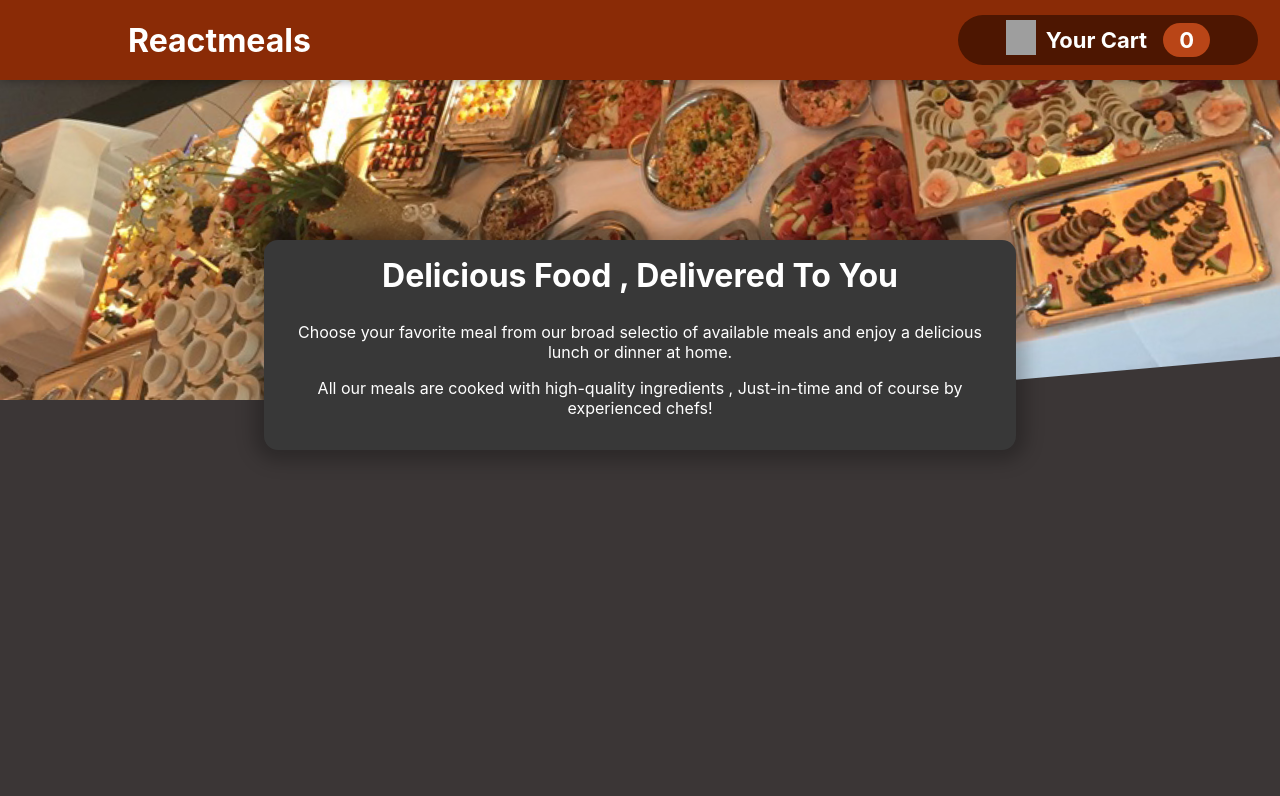
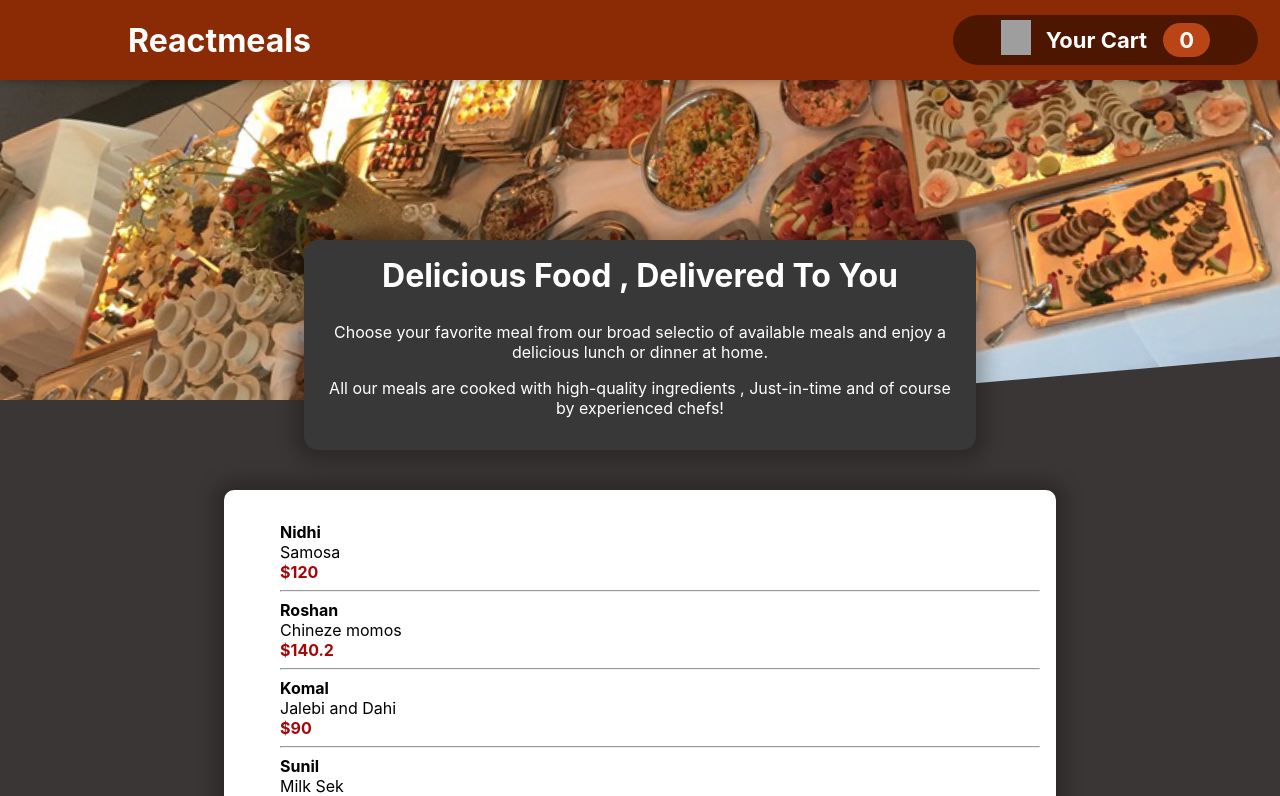
Before and after one commit to Abhishek-Mishra-77/Resturant-meal-App, a React (Create React App) app: page / in a window 1280 px wide. Shown: the top 796 px of the page. Built offline with nearby package versions, Linux system fonts and the light colour scheme; grey boxes are pictures that could not be loaded.

Commit message:
MealsItemGetAdded

```diff
--- a/src/App.js
+++ b/src/App.js
@@ -1,11 +1,17 @@
 import React, { Fragment } from "react";
 import Header from "./components/Layouts/Header";
+import Meals from "./components/Meals/AvailableMeals";
+import Summary from "./components/Meals/Summary";
 
 
 function App() {
   return (
     <Fragment>
       <Header />
+      <main>
+        <Summary />
+        <Meals />
+      </main>
     </Fragment>
   );
 }
--- a/src/components/Layouts/Header.js
+++ b/src/components/Layouts/Header.js
@@ -2,7 +2,6 @@ import React, { Fragment } from "react";
 import classes from './Header.module.css';
 import HeaderButton from "./HeaderButton";
 import mealsImage from '../../images/meals1.jpg';
-import Summary from "../Meals/Summary";
 
 
 const Header = () => {
@@ -14,12 +13,8 @@ const Header = () => {
       </header>
 
       <div className={classes['main-image']}>
-            <img src={mealsImage} alt="Image of Table Food"/>
+        <img src={mealsImage} alt="Image of Table Food" />
       </div>
-
-          <Summary/>
-
-
     </Fragment>
   )
 }
--- a/src/components/Layouts/HeaderButton.module.css
+++ b/src/components/Layouts/HeaderButton.module.css
@@ -4,7 +4,7 @@
   border: none;
   background-color: #4d1601;
   color: white;
-  padding: 0.75rem 3rem;
+  padding: 0.50rem 3rem;
   display: flex;
   justify-content: center;
   align-items: center;
@@ -24,7 +24,7 @@
 .icon img {
     width: 30px;
     height: 35px;
-    margin-right: 10px;
+    margin-right: 15px;
     color: white;
 }
 
--- /dev/null
+++ b/src/components/Meals/AvailableMeals.js
@@ -0,0 +1,125 @@
+import React, { Fragment } from "react";
+import classes from './AvailableMeals.module.css';
+
+const Meals = () => {
+
+
+    const Initial_Meals = [
+        {
+            id: '01',
+            name: 'Nidhi',
+            description: 'Samosa',
+            price: '120'
+        },
+        {
+            id: '02',
+            name: 'Roshan',
+            description: 'Chineze momos',
+            price: '140.2'
+        },
+        {
+            id: '03',
+            name: 'Komal',
+            description: 'Jalebi and Dahi',
+            price: '90'
+        },
+        {
+            id: '04',
+            name: 'Sunil',
+            description: 'Milk Sek',
+            price: '40.2'
+        },
+        {
+            id: '01',
+            name: 'Nidhi',
+            description: 'Samosa',
+            price: '120'
+        },
+        {
+            id: '02',
+            name: 'Roshan',
+            description: 'Chineze momos',
+            price: '140.2'
+        },
+        {
+            id: '03',
+            name: 'Komal',
+            description: 'Jalebi and Dahi',
+            price: '90'
+        },
+        {
+            id: '04',
+            name: 'Sunil',
+            description: 'Milk Sek',
+            price: '40.2'
+        },
+        {
+            id: '01',
+            name: 'Nidhi',
+            description: 'Samosa',
+            price: '120'
+        },
+        {
+            id: '02',
+            name: 'Roshan',
+            description: 'Chineze momos',
+            price: '140.2'
+        },
+        {
+            id: '03',
+            name: 'Komal',
+            description: 'Jalebi and Dahi',
+            price: '90'
+        },
+        {
+            id: '04',
+            name: 'Sunil',
+            description: 'Milk Sek',
+            price: '40.2'
+        },
+        {
+            id: '01',
+            name: 'Nidhi',
+            description: 'Samosa',
+            price: '120'
+        },
+        {
+            id: '02',
+            name: 'Roshan',
+            description: 'Chineze momos',
+            price: '140.2'
+        },
+        {
+            id: '03',
+            name: 'Komal',
+            description: 'Jalebi and Dahi',
+            price: '90'
+        },
+        {
+            id: '04',
+            name: 'Sunil',
+            description: 'Milk Sek',
+            price: '40.2'
+        }
+    ]
+
+
+
+    return (
+        <section className={classes.meals}>
+            <ul>
+                {Initial_Meals.map((meal) => (
+                    <li>
+                        <span className={classes.name}>{meal.name}</span> <br />
+                        <span>{meal.description} </span><br />
+                        <span className={classes.price}>${meal.price}</span>
+                        <hr></hr>
+                    </li>
+                ))}
+            </ul>
+        </section>
+
+    )
+}
+
+export default Meals;
--- /dev/null
+++ b/src/components/Meals/AvailableMeals.module.css
@@ -0,0 +1,25 @@
+.meals {
+  max-width: 50rem;
+  height: auto;
+  background-color: white;
+  color: black;
+  margin: 40px auto;
+  border-radius: 10px;
+  padding: 1rem;
+  box-shadow: 0 1px 18px 10px rgba(0, 0, 0, 0.25);
+}
+
+
+ul li {
+    list-style: none;
+}
+
+.name{
+    font-weight: bold;
+    margin-bottom: 20px;
+}
+
+.price {
+    font-weight: bold;
+    color: rgb(164, 7, 7);
+}
--- a/src/components/Meals/Summary.js
+++ b/src/components/Meals/Summary.js
@@ -1,9 +1,9 @@
-import React, { Fragment } from "react";
+import React from "react";
 import classes from './Summary.module.css';
 
-const Summary = () => (
-    <Fragment>
-        <div className={classes.summary}>
+const Summary = () => {
+    return (
+        <section className={classes.summary}>
             <h2>Delicious Food , Delivered To You</h2>
             <p>Choose your favorite meal from our broad selectio of available meals and
                 enjoy a delicious lunch or dinner at home.
@@ -11,8 +11,8 @@ const Summary = () => (
             <p>All our meals are cooked with high-quality ingredients ,
                 Just-in-time and of course by experienced chefs!
             </p>
-        </div>
-    </Fragment>
-)
+        </section>
+    )
+}
 
 export default Summary;
--- a/src/components/Meals/Summary.module.css
+++ b/src/components/Meals/Summary.module.css
@@ -1,7 +1,7 @@
 .summary {
   text-align: center;
-  max-width: 45rem;
-  width: 90%;
+  max-width: 40rem;
+  width: 80%;
   margin: auto;
   margin-top: -10rem;
   position: relative;
--- /dev/null
+++ b/src/components/UI/Card.module.css
@@ -0,0 +1,6 @@
+.card {
+    padding: 1rem;
+    box-shadow: 0 2px 8px rgba(0,0, 0, 0.25);
+    border-radius: 14px;
+    background-color: white;
+}
```
Also changed, not shown: src/components/Meals/Meals.js (added, +13 -0 lines), src/components/UI/Card.js (added, +10 -0 lines). Lines whose indentation alone changed are shown as unchanged.
